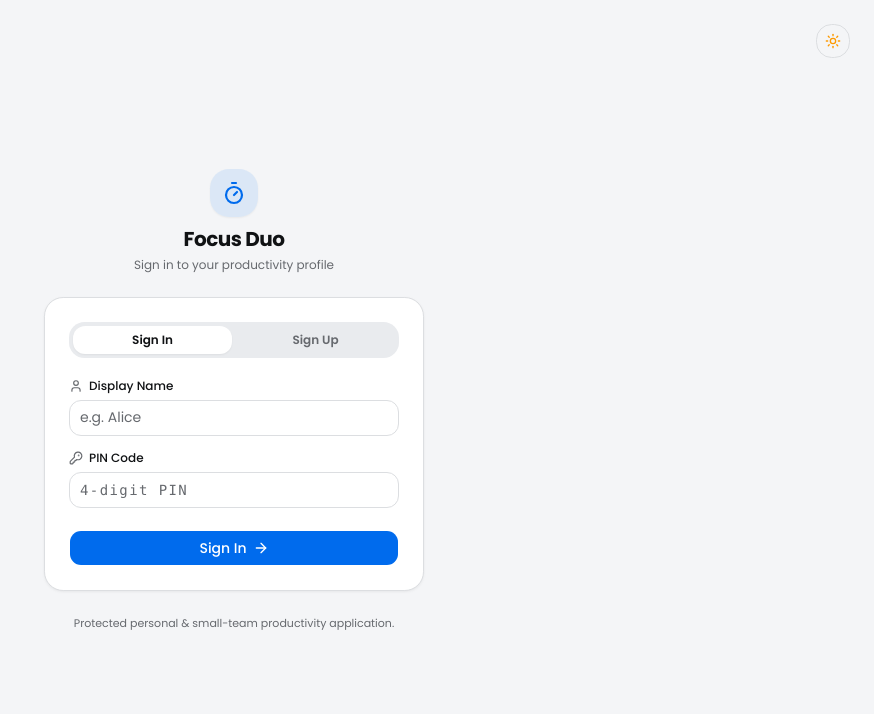
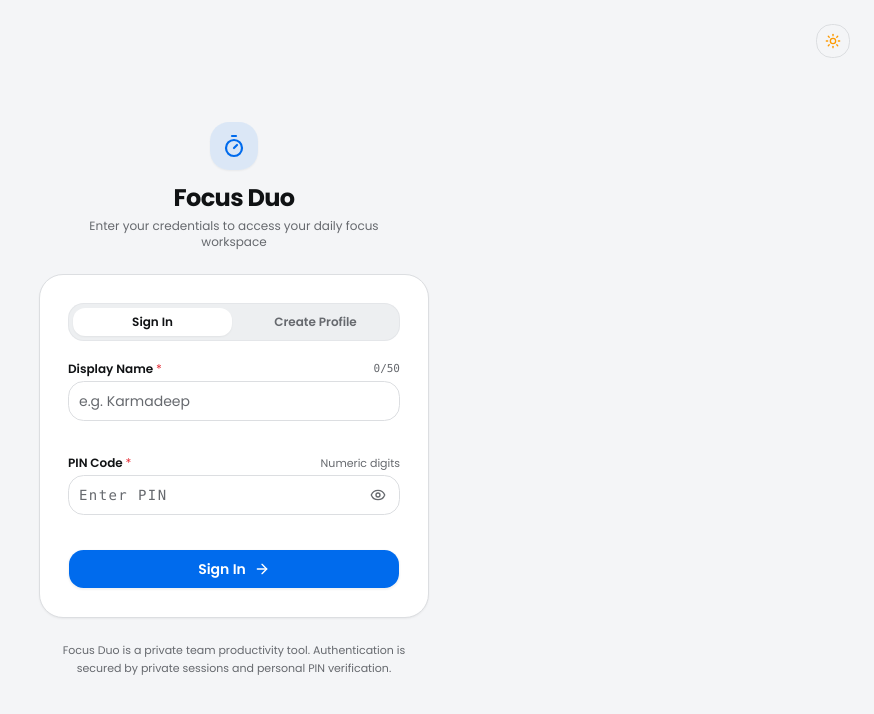
Before and after one commit to Jadeja-Karmadeepsinh/duet, a Next.js app in the folder apps/web/: page /login in a window 1280 px wide. Shown: the top 714 px of the page, without its empty margins (406-1280 px from the left). Built offline with nearby package versions, Linux system fonts and the light colour scheme; no server answers.

Commit message:
feat: add login and registration page component

```diff
--- a/apps/web/src/app/login/page.tsx
+++ b/apps/web/src/app/login/page.tsx
@@ -3,12 +3,24 @@
 import React, { useState, useEffect } from "react";
 import { useRouter } from "next/navigation";
 import { useAuth } from "@/lib/auth-context";
-import { Timer, ArrowRight, Lock, User, KeyRound, AlertCircle } from "lucide-react";
+import {
+  Timer,
+  ArrowRight,
+  Eye,
+  EyeOff,
+  AlertCircle,
+  Loader2,
+} from "lucide-react";
 import { Button } from "@/components/ui/button";
 import { Input } from "@/components/ui/input";
+import { ThemeToggle } from "@/components/theme-toggle";
 import { cn } from "@/lib/utils";
 
-import { ThemeToggle } from "@/components/theme-toggle";
+interface FieldErrors {
+  displayName?: string;
+  pin?: string;
+  inviteCode?: string;
+}
 
 export default function LoginPage() {
   const { user, loading, signIn, signUp } = useAuth();
@@ -18,8 +30,13 @@ export default function LoginPage() {
   const [displayName, setDisplayName] = useState("");
   const [pin, setPin] = useState("");
   const [inviteCode, setInviteCode] = useState("");
+
+  const [showPin, setShowPin] = useState(false);
+  const [showInviteCode, setShowInviteCode] = useState(false);
+
+  const [fieldErrors, setFieldErrors] = useState<FieldErrors>({});
+  const [globalError, setGlobalError] = useState<string | null>(null);
   const [submitting, setSubmitting] = useState(false);
-  const [error, setError] = useState<string | null>(null);
 
   useEffect(() => {
     if (!loading && user) {
@@ -27,20 +44,52 @@ export default function LoginPage() {
     }
   }, [user, loading, router]);
 
+  const switchMode = (newMode: "signin" | "signup") => {
+    if (newMode !== mode) {
+      setMode(newMode);
+      setGlobalError(null);
+      setFieldErrors({});
+      // Preserve displayName, reset sensitive credentials
+      setPin("");
+      setInviteCode("");
+      setShowPin(false);
+      setShowInviteCode(false);
+    }
+  };
+
+  const validateFields = (): boolean => {
+    const errors: FieldErrors = {};
+    const trimmedName = displayName.trim();
+    const trimmedPin = pin.trim();
+    const trimmedInvite = inviteCode.trim();
+
+    if (!trimmedName) {
+      errors.displayName = "Display name is required.";
+    } else if (trimmedName.length > 50) {
+      errors.displayName = "Display name must be 50 characters or less.";
+    }
+
+    if (!trimmedPin) {
+      errors.pin = "PIN is required.";
+    } else if (mode === "signup" && trimmedPin.length < 4) {
+      errors.pin = "PIN must be at least 4 digits.";
+    } else if (trimmedPin.length > 16) {
+      errors.pin = "PIN cannot exceed 16 digits.";
+    }
+
+    if (mode === "signup" && !trimmedInvite) {
+      errors.inviteCode = "Team invite code is required to register.";
+    }
+
+    setFieldErrors(errors);
+    return Object.keys(errors).length === 0;
+  };
+
   const handleSubmit = async (e: React.FormEvent) => {
     e.preventDefault();
-    setError(null);
+    setGlobalError(null);
 
-    if (!displayName.trim()) {
-      setError("Please enter your display name.");
-      return;
-    }
-    if (!pin.trim() || pin.length < 4) {
-      setError("PIN must be at least 4 digits.");
-      return;
-    }
-    if (mode === "signup" && !inviteCode.trim()) {
-      setError("Team invite code is required to create a profile.");
+    if (!validateFields()) {
       return;
     }
 
@@ -52,14 +101,17 @@ export default function LoginPage() {
           router.replace("/dashboard");
           return;
         }
-        setError(res.error || "Invalid display name or PIN.");
+        setGlobalError(res.error || "Invalid display name or PIN. Please verify your credentials.");
+        // Clear PIN on failed authentication for security
+        setPin("");
       } else {
         const res = await signUp(displayName.trim(), pin.trim(), inviteCode.trim());
         if (res.success) {
           router.replace("/dashboard");
           return;
         }
-        setError(res.error || "Failed to create profile.");
+        setGlobalError(res.error || "Failed to create profile. Please verify your invite code or name.");
+        setPin("");
       }
     } finally {
       setSubmitting(false);
@@ -68,49 +120,59 @@ export default function LoginPage() {
 
   if (loading) {
     return (
-      <div className="min-h-screen bg-background flex items-center justify-center">
-        <div className="size-10 rounded-2xl bg-secondary flex items-center justify-center animate-pulse">
-          <Timer className="size-5 text-muted-foreground" />
+      <div className="min-h-dvh bg-background flex flex-col items-center justify-center p-6 select-none">
+        <div className="size-11 rounded-2xl bg-secondary flex items-center justify-center shadow-xs animate-pulse">
+          <Timer className="size-5.5 text-muted-foreground stroke-[2.2]" />
         </div>
       </div>
     );
   }
 
   return (
-    <div className="relative min-h-screen bg-background flex flex-col items-center justify-center p-4 sm:p-6 select-none">
+    <div className="relative min-h-dvh bg-background flex flex-col justify-center items-center p-4 py-8 sm:py-12 select-none overflow-y-auto">
       {/* Top right theme toggle */}
-      <div className="absolute top-4 right-4 sm:top-6 sm:right-6">
+      <div className="absolute top-4 right-4 sm:top-6 sm:right-6 z-10">
         <ThemeToggle variant="outline" />
       </div>
 
-      <div className="w-full max-w-[380px] flex flex-col gap-6">
+      <div className="w-full max-w-[390px] mx-auto flex flex-col gap-5 sm:gap-6 my-auto">
         {/* Brand Header */}
         <div className="flex flex-col items-center text-center gap-2">
-          <div className="size-12 rounded-2xl bg-primary/10 text-primary flex items-center justify-center shadow-xs">
+          <div className="size-12 rounded-2xl bg-primary/10 text-primary flex items-center justify-center shadow-xs mb-1">
             <Timer className="size-6 stroke-[2.2]" />
           </div>
           <div className="space-y-1">
-            <h1 className="text-xl font-bold tracking-tight text-foreground">Focus Duo</h1>
-            <p className="text-xs text-muted-foreground">
-              {mode === "signin" ? "Sign in to your productivity profile" : "Create a new team member profile"}
+            <h1 className="text-xl sm:text-2xl font-bold tracking-tight text-foreground font-heading">
+              Focus Duo
+            </h1>
+            <p className="text-xs text-muted-foreground max-w-xs mx-auto">
+              {mode === "signin"
+                ? "Enter your credentials to access your daily focus workspace"
+                : "Create a new team member profile with your shared invite code"}
             </p>
           </div>
         </div>
 
-        {/* Card Container */}
-        <div className="bg-card rounded-2xl border border-border p-6 surface-elevation flex flex-col gap-5">
+        {/* Auth Card */}
+        <div className="bg-card rounded-2xl sm:rounded-3xl border border-border p-5 sm:p-7 shadow-xs space-y-5">
           {/* Segmented Control */}
-          <div className="p-1 bg-secondary rounded-xl flex items-center gap-1">
+          <div
+            role="tablist"
+            aria-label="Authentication mode"
+            className="p-1 bg-secondary/80 rounded-xl border border-border/50 flex items-center gap-1"
+          >
             <button
               type="button"
-              onClick={() => {
-                setMode("signin");
-                setError(null);
-              }}
+              role="tab"
+              id="tab-signin"
+              aria-selected={mode === "signin"}
+              aria-controls="panel-auth"
+              disabled={submitting}
+              onClick={() => switchMode("signin")}
               className={cn(
-                "flex-1 py-1.5 text-xs font-semibold rounded-lg transition-all press-scale",
+                "flex-1 py-1.5 text-xs font-semibold rounded-lg transition-all cursor-pointer",
                 mode === "signin"
-                  ? "bg-card text-foreground shadow-xs"
+                  ? "bg-card text-foreground shadow-xs font-semibold"
                   : "text-muted-foreground hover:text-foreground"
               )}
             >
@@ -118,86 +180,201 @@ export default function LoginPage() {
             </button>
             <button
               type="button"
-              onClick={() => {
-                setMode("signup");
-                setError(null);
-              }}
+              role="tab"
+              id="tab-signup"
+              aria-selected={mode === "signup"}
+              aria-controls="panel-auth"
+              disabled={submitting}
+              onClick={() => switchMode("signup")}
               className={cn(
-                "flex-1 py-1.5 text-xs font-semibold rounded-lg transition-all press-scale",
+                "flex-1 py-1.5 text-xs font-semibold rounded-lg transition-all cursor-pointer",
                 mode === "signup"
-                  ? "bg-card text-foreground shadow-xs"
+                  ? "bg-card text-foreground shadow-xs font-semibold"
                   : "text-muted-foreground hover:text-foreground"
               )}
             >
-              Sign Up
+              Create Profile
             </button>
           </div>
 
-          {/* Error Banner */}
-          {error && (
-            <div className="p-3 rounded-lg bg-destructive/10 border border-destructive/20 flex items-start gap-2.5 text-destructive text-xs animate-in fade-in-50 duration-150">
+          {/* Global API Error Alert */}
+          {globalError && (
+            <div
+              role="alert"
+              className="p-3 rounded-xl bg-destructive/10 border border-destructive/25 flex items-start gap-2.5 text-destructive text-xs animate-in fade-in-50 duration-150"
+            >
               <AlertCircle className="size-4 shrink-0 mt-0.5" />
-              <span className="leading-snug">{error}</span>
+              <span className="leading-snug">{globalError}</span>
             </div>
           )}
 
           {/* Form */}
-          <form onSubmit={handleSubmit} className="flex flex-col gap-3.5">
-            {/* Display Name */}
-            <div className="space-y-1.5">
-              <label htmlFor="displayName" className="text-xs font-medium text-foreground flex items-center gap-1.5">
-                <User className="size-3.5 text-muted-foreground" />
-                <span>Display Name</span>
+          <form
+            id="panel-auth"
+            role="tabpanel"
+            aria-labelledby={mode === "signin" ? "tab-signin" : "tab-signup"}
+            onSubmit={handleSubmit}
+            noValidate
+            className="space-y-3.5"
+          >
+            {/* Display Name Field */}
+            <div className="space-y-1">
+              <label
+                htmlFor="displayName"
+                className="text-xs font-semibold text-foreground flex items-center justify-between"
+              >
+                <span>
+                  Display Name <strong className="text-destructive font-normal">*</strong>
+                </span>
+                <span className="text-[11px] font-normal text-muted-foreground font-mono">
+                  {displayName.length}/50
+                </span>
               </label>
               <Input
                 id="displayName"
+                name="displayName"
                 type="text"
                 autoComplete="username"
                 required
-                placeholder="e.g. Alice"
+                maxLength={50}
+                placeholder="e.g. Karmadeep"
                 value={displayName}
-                onChange={(e) => setDisplayName(e.target.value)}
-                className="h-9 text-sm"
+                disabled={submitting}
+                onChange={(e) => {
+                  setDisplayName(e.target.value);
+                  if (fieldErrors.displayName) {
+                    setFieldErrors((prev) => ({ ...prev, displayName: undefined }));
+                  }
+                }}
+                className="h-10 text-sm rounded-xl"
+                aria-invalid={!!fieldErrors.displayName}
+                aria-describedby="displayName-msg"
               />
+              <div id="displayName-msg" className="min-h-[16px] text-[11px] text-destructive flex items-center gap-1">
+                {fieldErrors.displayName && (
+                  <>
+                    <AlertCircle className="size-3 shrink-0" />
+                    <span>{fieldErrors.displayName}</span>
+                  </>
+                )}
+              </div>
             </div>
 
-            {/* PIN */}
-            <div className="space-y-1.5">
-              <label htmlFor="pin" className="text-xs font-medium text-foreground flex items-center gap-1.5">
-                <KeyRound className="size-3.5 text-muted-foreground" />
-                <span>PIN Code</span>
+            {/* PIN Field */}
+            <div className="space-y-1">
+              <label
+                htmlFor="pin"
+                className="text-xs font-semibold text-foreground flex items-center justify-between"
+              >
+                <span>
+                  {mode === "signin" ? "PIN Code" : "Choose 4-Digit PIN"}{" "}
+                  <strong className="text-destructive font-normal">*</strong>
+                </span>
+                <span className="text-[11px] font-normal text-muted-foreground">
+                  Numeric digits
+                </span>
               </label>
+              <div className="relative">
                 <Input
                   id="pin"
-                type="password"
+                  name="pin"
+                  type={showPin ? "text" : "password"}
                   inputMode="numeric"
                   pattern="[0-9]*"
-                maxLength={6}
+                  maxLength={16}
                   required
-                placeholder="4-digit PIN"
+                  autoComplete={mode === "signup" ? "new-password" : "current-password"}
+                  placeholder={mode === "signup" ? "4–16 digit PIN" : "Enter PIN"}
                   value={pin}
-                onChange={(e) => setPin(e.target.value)}
-                className="h-9 text-sm font-mono tracking-widest"
+                  disabled={submitting}
+                  onChange={(e) => {
+                    setPin(e.target.value);
+                    if (fieldErrors.pin) {
+                      setFieldErrors((prev) => ({ ...prev, pin: undefined }));
+                    }
+                  }}
+                  className="h-10 text-sm rounded-xl font-mono tracking-widest pr-10"
+                  aria-invalid={!!fieldErrors.pin}
+                  aria-describedby="pin-msg"
                 />
+                <button
+                  type="button"
+                  tabIndex={-1}
+                  disabled={submitting}
+                  onClick={() => setShowPin(!showPin)}
+                  aria-label={showPin ? "Hide PIN" : "Show PIN"}
+                  className="absolute right-2.5 top-1/2 -translate-y-1/2 text-muted-foreground hover:text-foreground p-1 transition-colors cursor-pointer"
+                >
+                  {showPin ? <EyeOff className="size-4" /> : <Eye className="size-4" />}
+                </button>
+              </div>
+              <div id="pin-msg" className="min-h-[16px] text-[11px] text-destructive flex items-center gap-1">
+                {fieldErrors.pin && (
+                  <>
+                    <AlertCircle className="size-3 shrink-0" />
+                    <span>{fieldErrors.pin}</span>
+                  </>
+                )}
+              </div>
             </div>
 
-            {/* Invite Code (Sign Up Only) */}
+            {/* Team Invite Code (Create Profile only) */}
             {mode === "signup" && (
-              <div className="space-y-1.5 animate-in fade-in-50 duration-150">
-                <label htmlFor="inviteCode" className="text-xs font-medium text-foreground flex items-center gap-1.5">
-                  <Lock className="size-3.5 text-muted-foreground" />
-                  <span>Team Invite Code</span>
+              <div className="space-y-1 animate-in fade-in-50 duration-200">
+                <label
+                  htmlFor="inviteCode"
+                  className="text-xs font-semibold text-foreground flex items-center justify-between"
+                >
+                  <span>
+                    Team Invite Code <strong className="text-destructive font-normal">*</strong>
+                  </span>
+                  <span className="text-[11px] font-normal text-muted-foreground">
+                    Shared secret
+                  </span>
                 </label>
+                <div className="relative">
                   <Input
                     id="inviteCode"
-                  type="password"
+                    name="inviteCode"
+                    type={showInviteCode ? "text" : "password"}
+                    autoComplete="one-time-code"
                     required
-                  placeholder="Shared team invite code"
+                    placeholder="Enter team invite code"
                     value={inviteCode}
-                  onChange={(e) => setInviteCode(e.target.value)}
-                  className="h-9 text-sm"
+                    disabled={submitting}
+                    onChange={(e) => {
+                      setInviteCode(e.target.value);
+                      if (fieldErrors.inviteCode) {
+                        setFieldErrors((prev) => ({ ...prev, inviteCode: undefined }));
+                      }
+                    }}
+                    className="h-10 text-sm rounded-xl pr-10"
+                    aria-invalid={!!fieldErrors.inviteCode}
+                    aria-describedby="inviteCode-msg"
                   />
-                <p className="text-[11px] text-muted-foreground">Private team access (up to 4 active profiles).</p>
+                  <button
+                    type="button"
+                    tabIndex={-1}
+                    disabled={submitting}
+                    onClick={() => setShowInviteCode(!showInviteCode)}
+                    aria-label={showInviteCode ? "Hide invite code" : "Show invite code"}
+                    className="absolute right-2.5 top-1/2 -translate-y-1/2 text-muted-foreground hover:text-foreground p-1 transition-colors cursor-pointer"
+                  >
+                    {showInviteCode ? <EyeOff className="size-4" /> : <Eye className="size-4" />}
+                  </button>
+                </div>
+                <div id="inviteCode-msg" className="min-h-[16px] text-[11px] flex items-center justify-between">
+                  {fieldErrors.inviteCode ? (
+                    <span className="text-destructive flex items-center gap-1">
+                      <AlertCircle className="size-3 shrink-0" />
+                      {fieldErrors.inviteCode}
+                    </span>
+                  ) : (
+                    <span className="text-muted-foreground">
+                      Access restricted to team members (up to 4 profiles).
+                    </span>
+                  )}
+                </div>
               </div>
             )}
 
@@ -205,28 +382,31 @@ export default function LoginPage() {
             <Button
               type="submit"
               disabled={submitting}
-              className="w-full mt-2 h-9 text-sm font-medium press-scale"
+              className="w-full h-10 text-sm font-semibold rounded-xl bg-primary text-primary-foreground hover:bg-primary/90 transition-all flex items-center justify-center gap-2 mt-2 cursor-pointer shadow-xs"
             >
               {submitting ? (
-                <span>Please wait...</span>
+                <>
+                  <Loader2 className="size-4 animate-spin shrink-0" />
+                  <span>{mode === "signin" ? "Signing In..." : "Creating Profile..."}</span>
+                </>
               ) : mode === "signin" ? (
-                <span className="flex items-center gap-1.5">
-                  Sign In
+                <>
+                  <span>Sign In</span>
                   <ArrowRight className="size-4" />
-                </span>
+                </>
               ) : (
-                <span className="flex items-center gap-1.5">
-                  Create Profile
+                <>
+                  <span>Create Profile</span>
                   <ArrowRight className="size-4" />
-                </span>
+                </>
               )}
             </Button>
           </form>
         </div>
 
-        {/* Footer Note */}
-        <p className="text-[11px] text-center text-muted-foreground">
-          Protected personal & small-team productivity application.
+        {/* Footer Policy Note */}
+        <p className="text-[11px] text-center text-muted-foreground leading-relaxed px-4">
+          Focus Duo is a private team productivity tool. Authentication is secured by private sessions and personal PIN verification.
         </p>
       </div>
     </div>
```
Lines whose indentation alone changed are shown as unchanged.
